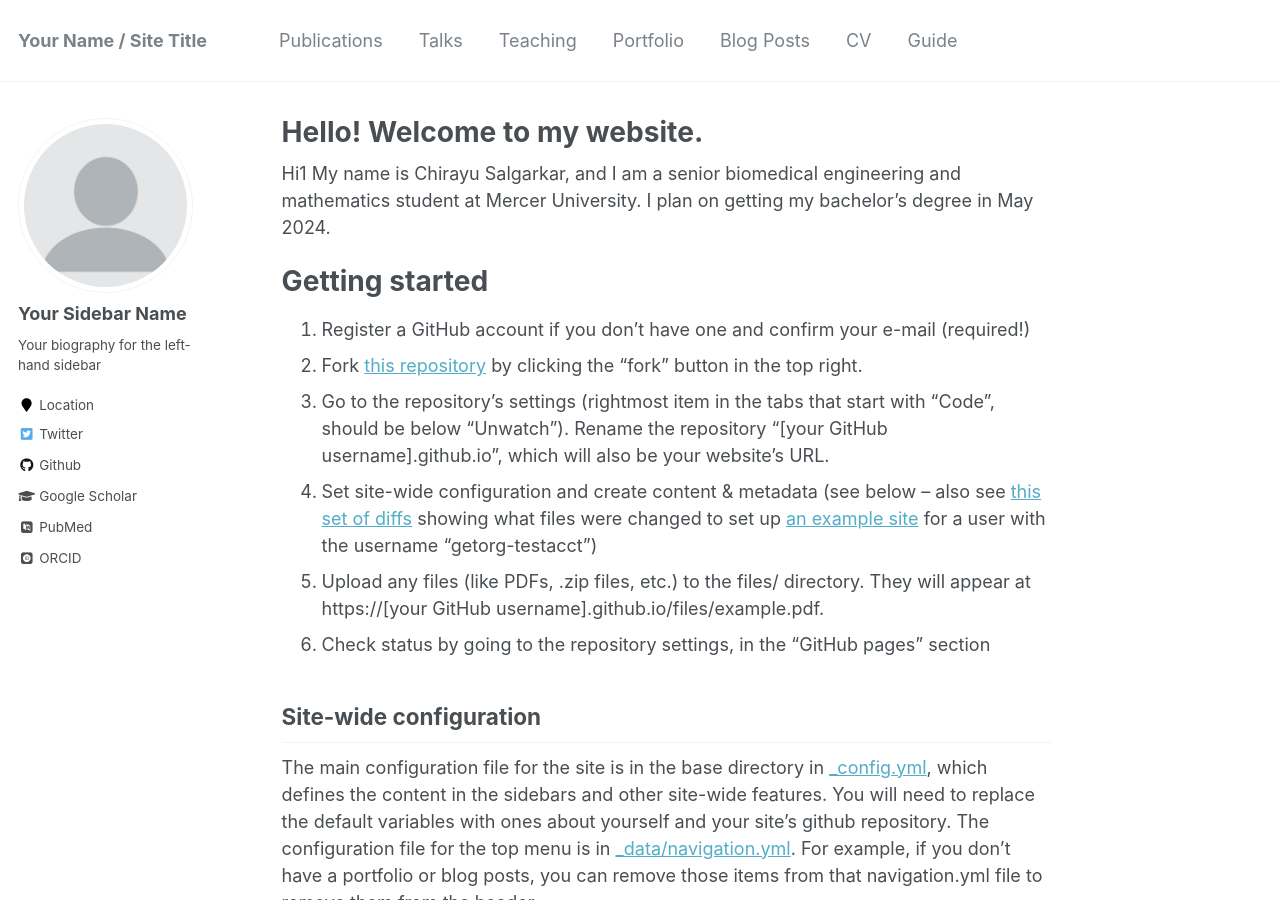
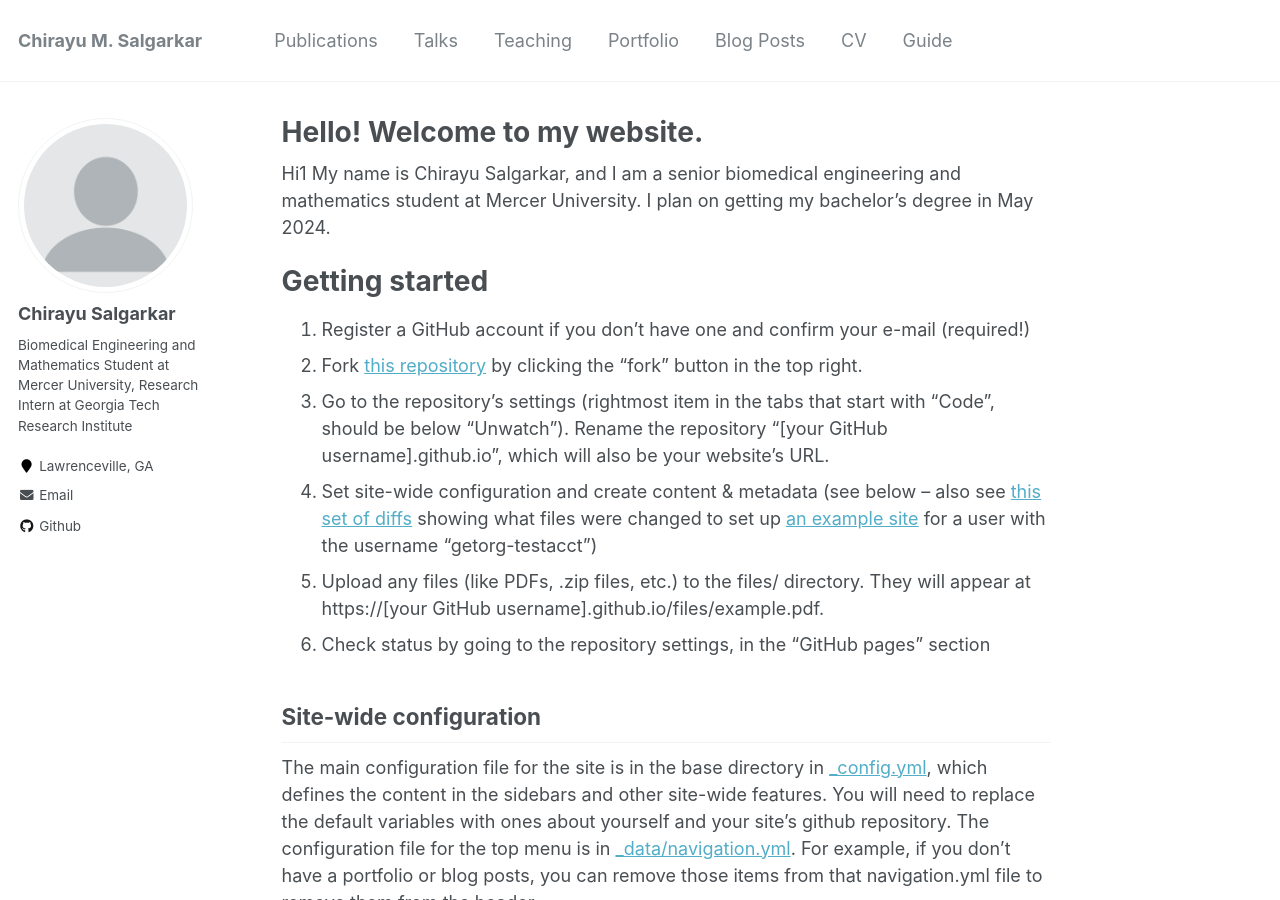
Before and after one commit to ChirayuSalgarkar/ChirayuSalgarkar.github.io, a Jekyll site: the page built from _pages/about.md, in a window 1280 px wide and 900 px high. Built offline with Jekyll 4.4.1, drawn with Linux system fonts in a browser that asks for light colours; some web fonts are replaced; some of the changed text lies outside the part shown.

Commit message:
Update _config.yml

```diff
--- a/_config.yml
+++ b/_config.yml
@@ -7,13 +7,13 @@
 
 # Site Settings
 locale                   : "en-US"
-title                    : "Your Name / Site Title"
+title                    : "Chirayu M. Salgarkar"
 title_separator          : "-"
-name                     : &name "Your Name"
-description              : &description "personal description"
-url                      : https://academicpages.github.io # the base hostname & protocol for your site e.g. "https://mmistakes.github.io"
+name                     : &name "Chirayu Salgarkar"
+description              : &description "Biomedical Engineering and Mathematics Student"
+url                      : https://ChirayuSalgarkar.github.io # the base hostname & protocol for your site e.g. "https://mmistakes.github.io"
 baseurl                  : "" # the subpath of your site, e.g. "/blog"
-repository               : "academicpages/academicpages.github.io"
+repository               : "academicpages/ChirayuSalgarkar.github.io"
 teaser                   :  # filename of teaser fallback teaser image placed in /images/, .e.g. "500x300.png"
 breadcrumbs              : false # true, false (default)
 words_per_minute         : 160
@@ -80,14 +80,14 @@ analytics:
 
 # Site Author
 author:
-  name             : "Your Sidebar Name"
+  name             : "Chirayu Salgarkar"
   avatar           : "profile.png"
-  bio              : "Your biography for the left-hand sidebar"
-  location         : "Location"
+  bio              : "Biomedical Engineering and Mathematics Student at Mercer University, Research Intern at Georgia Tech Research Institute"
+  location         : "Lawrenceville, GA"
   employer         :
-  pubmed           : "https://www.ncbi.nlm.nih.gov/pubmed/?term=john+snow"
-  googlescholar    : "http://yourfullgooglescholarurl.com"
-  email            :
+  pubmed           :
+  googlescholar    :
+  email            : "chirayu.salgarkar@gmail.com"
   researchgate     :  # example: "https://www.researchgate.net/profile/yourprofile"
   uri              :
   bitbucket        :
@@ -96,20 +96,20 @@ author:
   flickr           :
   facebook         :
   foursquare       :
-  github           : "academicpages"
+  github           : "ChirayuSalgarkar"
   google_plus      :
   keybase          :
   instagram        :
   impactstory      : #"https://profiles.impactstory.org/u/xxxx-xxxx-xxxx-xxxx"
   lastfm           :
   linkedin         :
-  orcid            : "http://orcid.org/yourorcidurl"
+  orcid            :
   pinterest        :
   soundcloud       :
   stackoverflow    : # http://stackoverflow.com/users/123456/username
   steam            :
   tumblr           :
-  twitter          : "replacethistwitterhandle"
+  twitter          :
   vine             :
   weibo            :
   xing             :
```
